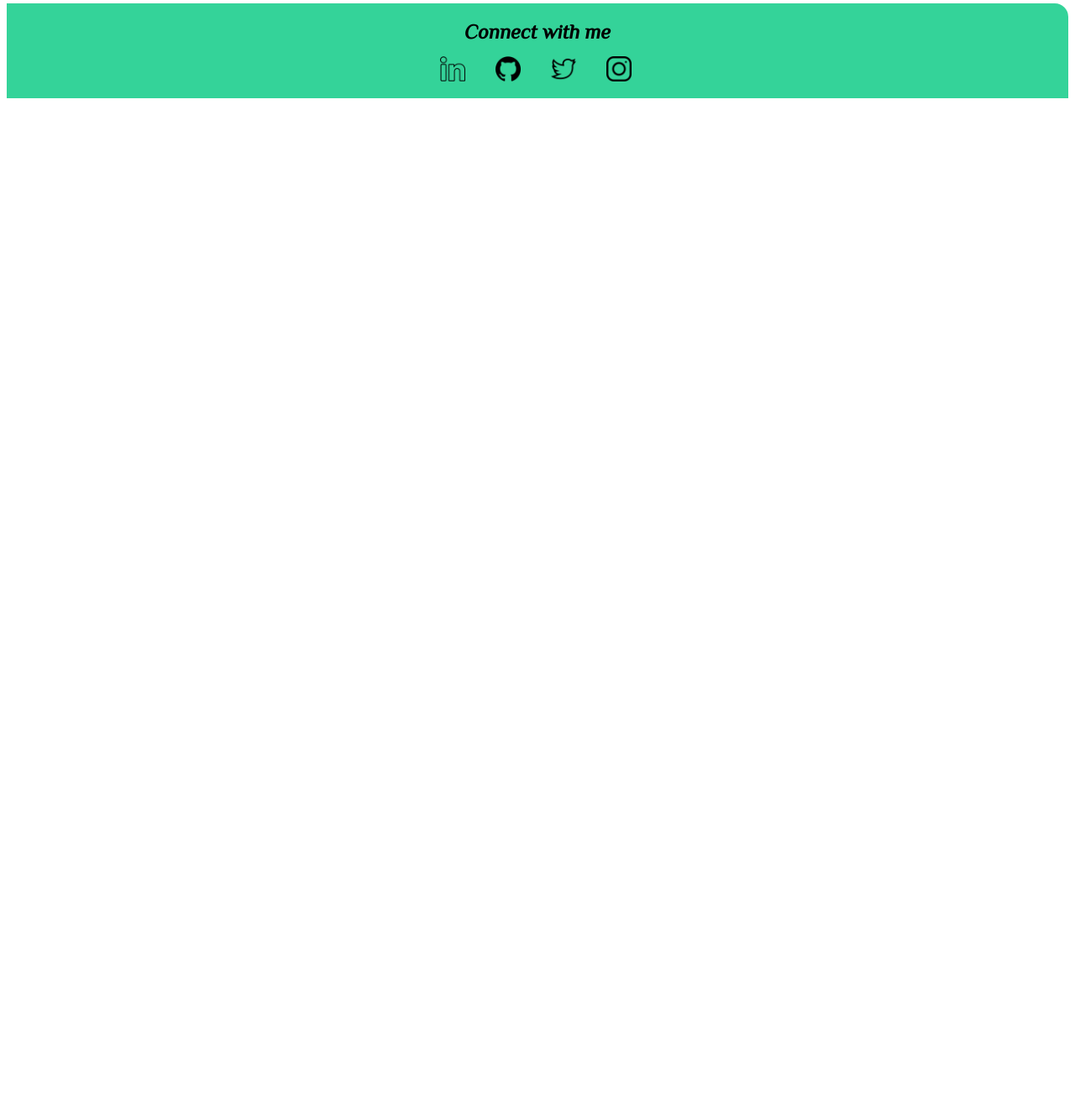
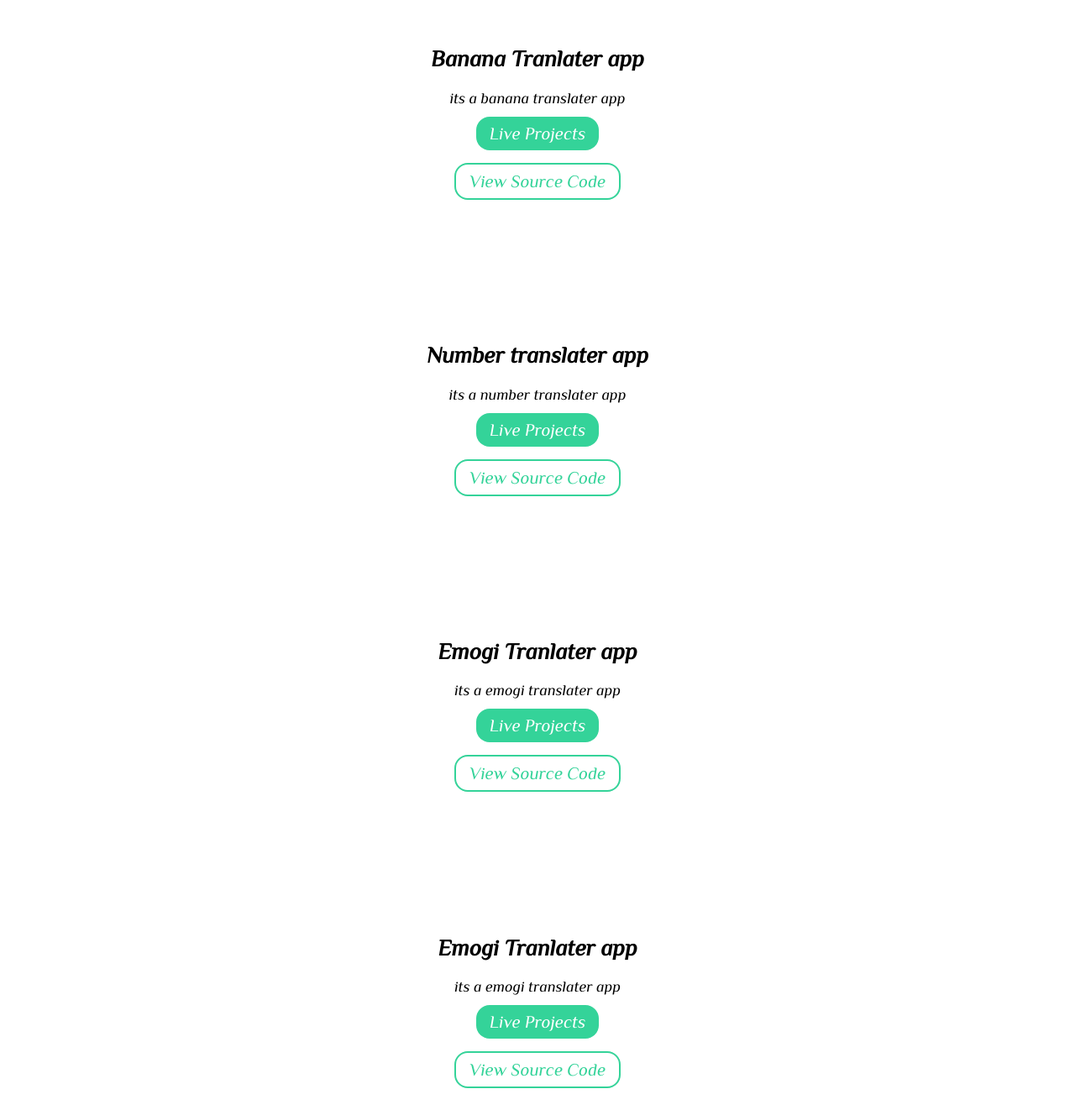
Before and after one commit to kirandebnath81/portfolio-website, a plain HTML site: page projects.html in a window 1280 px wide. Shown: the part 1437-2759 px from the top of the page at 84% size. Before the commit the page ends 1562 px from the top, so only its background shows below. Drawn offline with Linux system fonts and the light colour scheme.

Commit message:
feat-new

```diff
--- a/projects.html
+++ b/projects.html
@@ -56,6 +56,54 @@
             </div>
         </div>
     </section>
+    <section>
+        <div class="section section-two">
+            <h1>Banana Tranlater app</h1>
+            <p>its a banana translater app  </p>
+            <div>
+                <a class="link link-primary link-all" href="neogcamp-minion-translater.netlify.app">Live Projects</a>
+            </div>
+            <div class="margin-md">
+                <a class="link link-secondary link-all" href="https://github.com/kirandebnath81/neogCamp-banana-translater">View Source Code</a>
+            </div>
+        </div>
+    </section>
+    <section>
+        <div class="section section-two">
+            <h1>Number translater app</h1>
+            <p>its a number translater app  </p>
+            <div>
+                <a class="link link-primary link-all" href="https://number-translater.netlify.app">Live Projects</a>
+            </div>
+            <div class="margin-md">
+                <a class="link link-secondary link-all" href="https://github.com/kirandebnath81/number-translater-app">View Source Code</a>
+            </div>
+        </div>
+    </section>
+    <section>
+        <div class="section section-two">
+            <h1>Emogi Tranlater app</h1>
+            <p>its a emogi translater app  </p>
+            <div>
+                <a class="link link-primary link-all" href="https://k2cbu.csb.app/">Live Projects</a>
+            </div>
+            <div class="margin-md">
+                <a class="link link-secondary link-all" href="https://github.com/kirandebnath81/emogi-translater">View Source Code</a>
+            </div>
+        </div>
+    </section>
+    <section>
+        <div class="section section-two">
+            <h1>Emogi Tranlater app</h1>
+            <p>its a emogi translater app  </p>
+            <div>
+                <a class="link link-primary link-all" href="https://pmb9z.csb.app/">Live Projects</a>
+            </div>
+            <div class="margin-md">
+                <a class="link link-secondary link-all" href="https://github.com/kirandebnath81/music-recommend">View Source Code</a>
+            </div>
+        </div>
+    </section>
 
 
 
```
